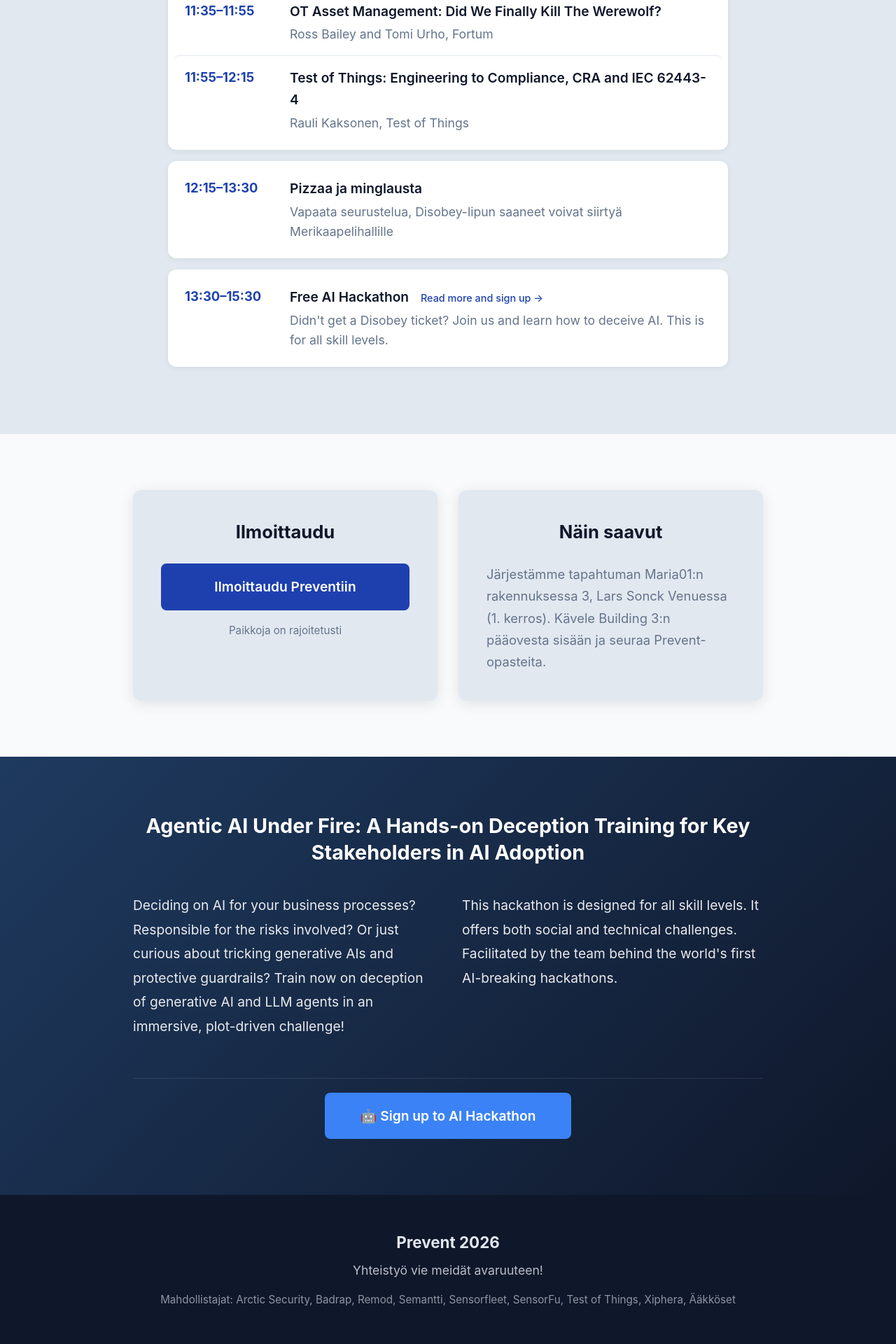
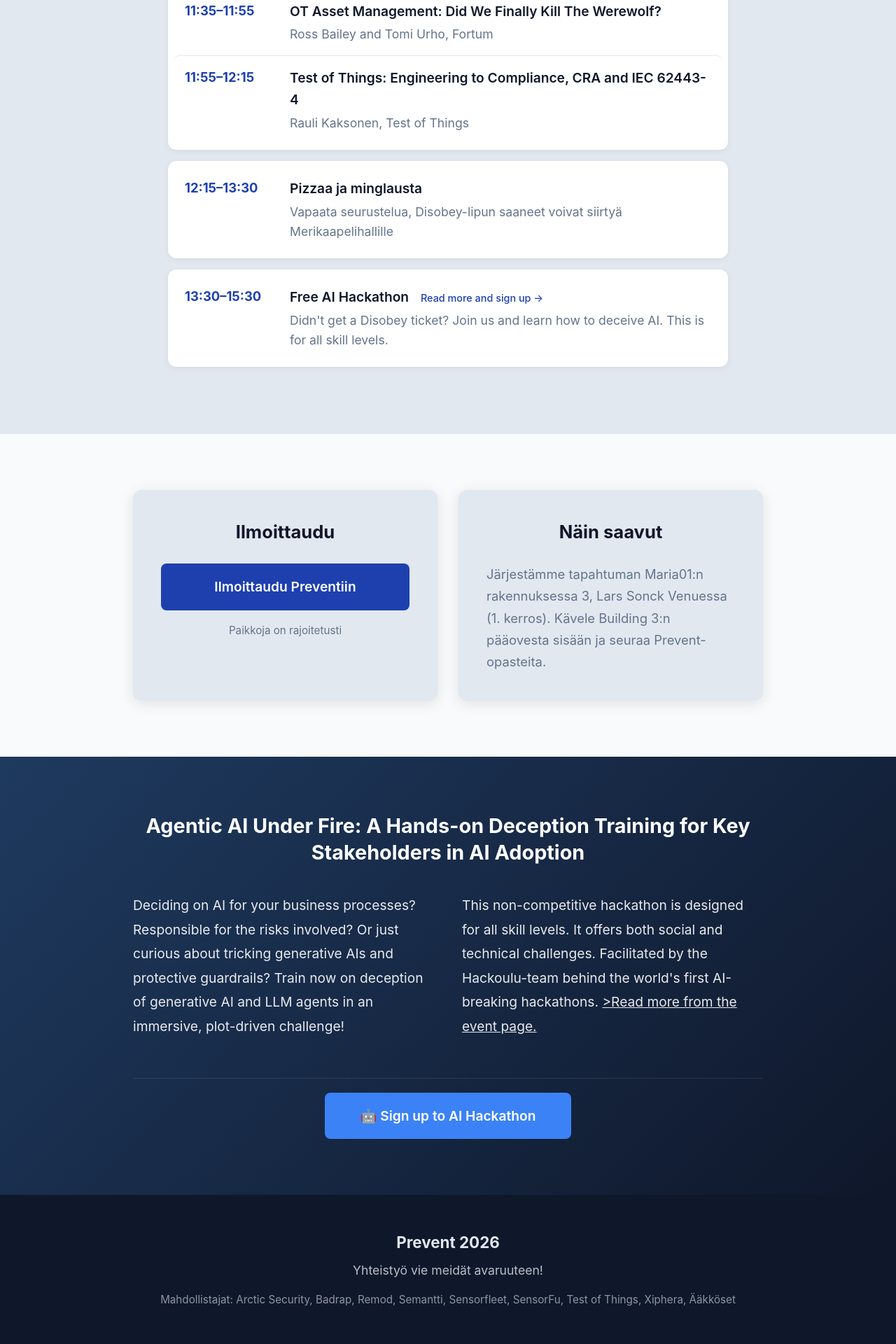
Before and after one commit to scanabc/scanabc.github.io, a Jekyll site: the page prevent26/index.html, which Jekyll copies as it is, in a window 1280 px wide. Shown: the part 2579-4499 px from the top of the page at 70% size. Built offline with Jekyll 4.4.1, drawn with Linux system fonts in a browser that asks for light colours.

Commit message:
Prvent26: add link to hackoulu.

```diff
--- a/prevent26/index.html
+++ b/prevent26/index.html
@@ -365,6 +365,11 @@
       color: #60a5fa;
     }
 
+    .hackathon-text a {
+      color: white;
+      text-decoration: underline;
+    }
+
     .hackathon-cta {
       text-align: center;
       padding-top: 20px;
@@ -672,7 +677,10 @@
           </div>
           <div class="hackathon-text">
             <p>
-              This hackathon is designed for all skill levels. It offers both social and technical challenges. Facilitated by the team behind the world's first AI-breaking hackathons.
+              This non-competitive hackathon is designed for all skill levels. It offers both social
+              and technical challenges. Facilitated by the Hackoulu-team behind the world's first
+              AI-breaking hackathons. <a href="https://hackoulu.fi" target="_blank" rel="noopener noreferrer">
+              &gt;Read more from the event page.</a>
             </p>
 
           </div>
```
